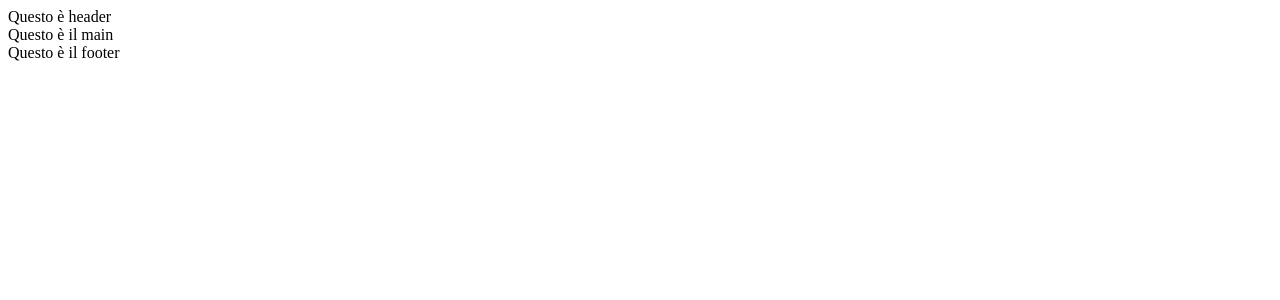
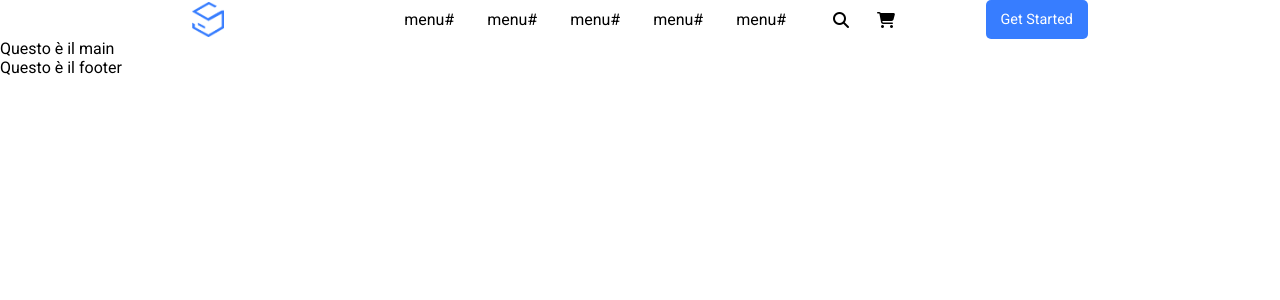
Before and after one commit to tahakyo/proj-html-vuejs, a Vue app: page / in a window 1280 px wide. Shown: the top 300 px of the page. Built offline with nearby package versions, Linux system fonts and the light colour scheme.

Commit message:
setting AppHeader

```diff
--- a/package.json
+++ b/package.json
@@ -7,6 +7,7 @@
     "build": "vue-cli-service build"
   },
   "dependencies": {
+    "@fortawesome/fontawesome-free": "^6.1.1",
     "core-js": "^3.8.3",
     "vue": "^2.6.14"
   },
--- a/src/App.vue
+++ b/src/App.vue
@@ -13,20 +13,22 @@
 </template>
 
 <script>
-import AppHeader from './components/AppHeader.vue';
-import AppMain from './components/AppMain.vue';
-import Appfooter from './components/Appfooter.vue';
+import AppHeader from "./components/AppHeader.vue";
+import AppMain from "./components/AppMain.vue";
+import Appfooter from "./components/Appfooter.vue";
 
 export default {
-  name: 'App',
+  name: "App",
   components: {
     AppHeader,
     AppMain,
-    Appfooter
-}
-}
+    Appfooter,
+  },
+};
 </script>
 
 <style lang="scss">
+@import "./assets/style/common.scss";
+@import "./assets/style/variables.scss";
 
 </style>
--- /dev/null
+++ b/src/assets/style/common.scss
@@ -0,0 +1,40 @@
+@import url('https://fonts.googleapis.com/css2?family=Roboto:ital,wght@0,100;0,300;0,400;0,500;0,700;1,100;1,300;1,400;1,500;1,900&display=swap');
+@import '~@fortawesome/fontawesome-free/css/all.min.css';
+
+
+* {
+  margin: 0;
+  padding: 0;
+  box-sizing: border-box;
+}
+
+img {
+  width: 100%;
+}
+
+body {
+  font-family: 'Roboto', sans-serif;
+}
+ul {
+  list-style: none;
+  color: white;
+}
+a {
+  text-decoration: none;
+  color: black;
+}
+
+.container {
+width: 70%;
+margin: 0 auto;
+}
+
+.myButton {
+	background-color: #377dff;
+	border-radius: 5px;
+	display:inline-block;
+	cursor: pointer;
+	color:#ffffff;
+	font-size: .9rem;
+	padding:11px 15px;
+}
--- /dev/null
+++ b/src/assets/style/variables.scss
@@ -0,0 +1,23 @@
+// Background-colors#5
+$bg-color01: #ffffff;
+$bg-color02: #f2f7ff;
+$bg-color03: #377dff;
+$bg-color04: #1e1e1e;
+$bg-color05: #d9d9d9;
+// text-colors#9
+$text-color01: #ffffff;
+$text-color02: #6cdac1;
+$text-color03: #ff796d;
+$text-color04: #8e989f;
+$text-color05: #377dff;
+$text-color06: #495057;
+$text-color07: #1e1e1e;
+$text-color08: #000000;
+$text-color09: #191919;
+// border colors#6
+$border-color01 : #ffffff;
+$border-color02 : #eff1fe;
+$border-color03 : #377dff;
+$border-color04 : #1e1e1e;
+$border-color05 : #f2f2f2;
+$border-color06 : #ebebeb;
--- a/src/components/AppHeader.vue
+++ b/src/components/AppHeader.vue
@@ -1,5 +1,25 @@
 <template>
-  <div>Questo è header</div>
+  <div class="container">
+    <div class="nav">
+      <div class="nav__logo">
+        <img src="../assets/img/logo-2.png" alt="header-logo">
+      </div>
+      <ul class="nav__menu">
+          <li><a href="">menu#</a></li>
+          <li><a href="">menu#</a></li>
+          <li><a href="">menu#</a></li>
+          <li><a href="">menu#</a></li>
+          <li><a href="">menu#</a></li>
+      </ul>
+      <div class="nav__actions">
+        <i class="fas fa-search"></i>
+        <i class="fas fa-shopping-cart"></i>
+      </div>
+      <div class="nav__button">
+        <a class="myButton" href="#">Get Started</a>
+      </div>
+    </div>
+  </div>
 </template>
 
 <script>
@@ -8,6 +28,36 @@ export default {
 }
 </script>
 
-<style>
+<style lang="scss" scoped>
+.nav {
+  display: flex;
+  width: 100%;
+  &__logo {
+    width: 20%;
+    display: flex;
+    align-items: center;
+    img {
+      width: 2rem;
+    }
+  }
+  &__menu {
+    display: flex;
+    justify-content: space-evenly;
+    align-items: center;
+    width: 50%;
+  }
+  &__actions {
+    display: flex;
+    align-items: center;
+    justify-content: space-around;
+    width: 10%;
+  }
+  &__button {
+    margin-left: auto;
+    a {
+      color: white;
+    }
 
+  }
+}
 </style>
```
Also changed, not shown: 1 other file (tests, documents, lock files or other folders).
